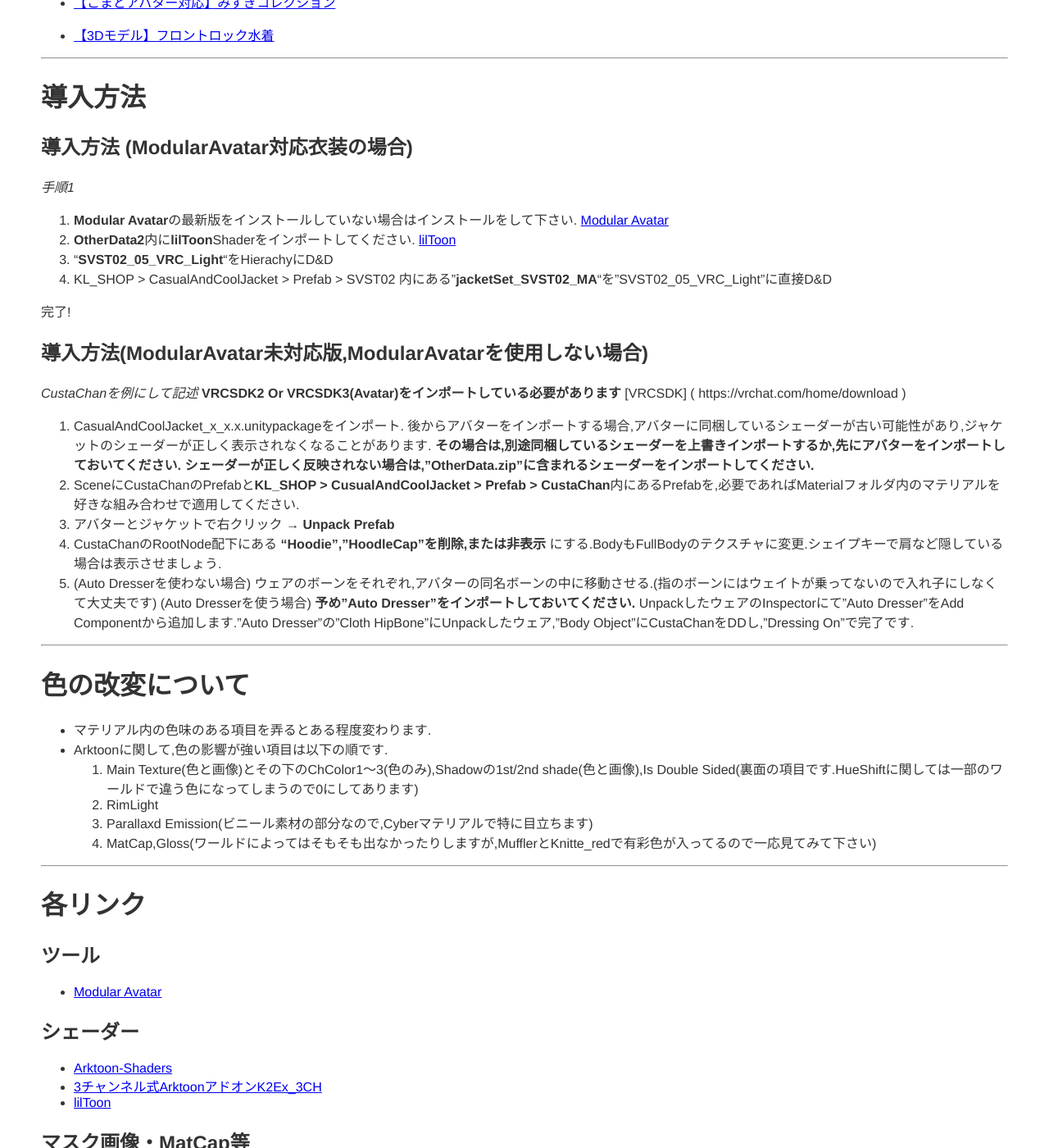
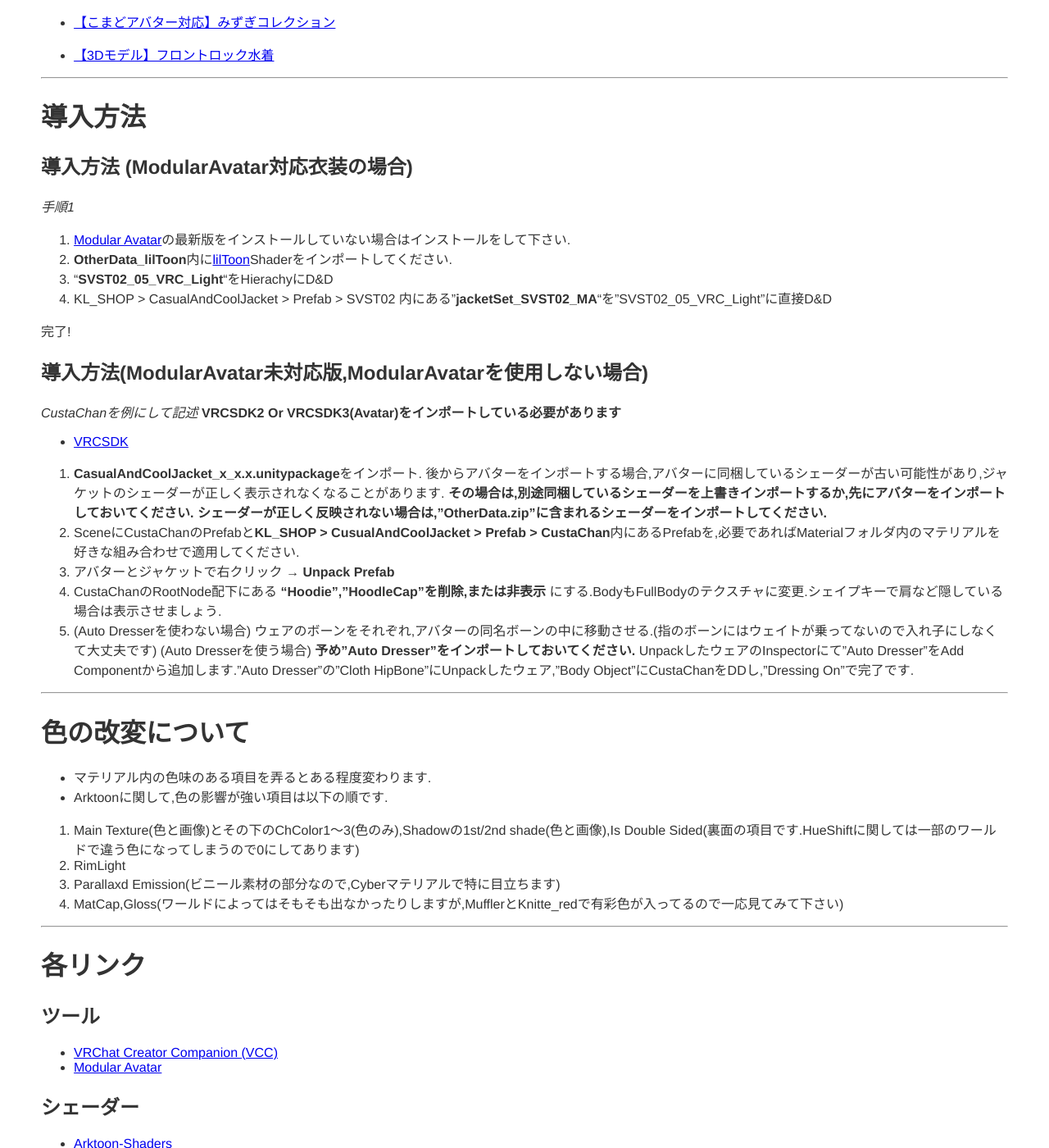
Before and after one commit to KLJP01/CasualAndCoolJacketManual, a Jekyll site: the page built from getting-started.md, in a window 1280 px wide and 1400 px high, scrolled down 2120 px. Shown: the whole window at 82% size. Built offline with Jekyll 4.4.1, drawn with Linux system fonts in a browser that asks for light colours; some of the changed text lies outside the part shown.

Commit message:
:bug: Fix

```diff
--- a/getting-started.md
+++ b/getting-started.md
@@ -10,7 +10,8 @@ title: 商品の説明と導入方法
 ---
 
 # 注意事項
-* ReadMe,Shader等は **OtherData.zip** に含まれています
+* [ VRChat Creator Companion (VCC) ](https://vcc.docs.vrchat.com/),[Modular Avatar]( https://modular-avatar.nadena.dev/ja/ ) を利用してのセットアップを想定して販売しています. (2023/02/19 現在)
+* ReadMe,Shader等は **OtherData.zip(ArktoonShader用)** ,**OtherData_lilToon.zip(lilToon用)** に含まれています
 * マテリアルエラーになる場合は **OtherData** に同梱しているシェーダーをインポートして下さい
 * こちらは**衣装のみ**です.アバターは含まれません.
 * 水着は含まれません.
@@ -80,8 +81,8 @@ ModularAvatar対応版衣装はModularAvatarをご利用ください.
 ## 導入方法 (ModularAvatar対応衣装の場合)
 *手順1*
 
-  1. **Modular Avatar**の最新版をインストールしていない場合はインストールをして下さい. [Modular Avatar]( https://modular-avatar.nadena.dev/ja/ )
-  2. **OtherData2**内に**lilToon**Shaderをインポートしてください. [lilToon]( https://booth.pm/ja/items/3087170 )
+  1. [Modular Avatar]( https://modular-avatar.nadena.dev/ja/ )の最新版をインストールしていない場合はインストールをして下さい.
+  2. **OtherData_lilToon**内に[lilToon]( https://booth.pm/ja/items/3087170 )Shaderをインポートしてください.
   3. "**SVST02_05_VRC_Light**"をHierachyにD&D
   4. KL_SHOP > CasualAndCoolJacket > Prefab > SVST02 内にある"**jacketSet_SVST02_MA**"を"SVST02_05_VRC_Light"に直接D&D
 
@@ -90,9 +91,9 @@ ModularAvatar対応版衣装はModularAvatarをご利用ください.
 ## 導入方法(ModularAvatar未対応版,ModularAvatarを使用しない場合)
 *CustaChanを例にして記述*
 **VRCSDK2 Or VRCSDK3(Avatar)をインポートしている必要があります**
-[VRCSDK] ( https://vrchat.com/home/download )
+ - [VRCSDK]( https://vrchat.com/home/download )
 
-1. CasualAndCoolJacket_x_x.x.unitypackageをインポート.
+1. **CasualAndCoolJacket_x_x.x.unitypackage**をインポート.
    後からアバターをインポートする場合,アバターに同梱しているシェーダーが古い可能性があり,ジャケットのシェーダーが正しく表示されなくなることがあります.
    **その場合は,別途同梱しているシェーダーを上書きインポートするか,先にアバターをインポートしておいてください.**
    **シェーダーが正しく反映されない場合は,"OtherData.zip"に含まれるシェーダーをインポートしてください.**
@@ -105,8 +106,9 @@ ModularAvatar対応版衣装はModularAvatarをご利用ください.
 ---
 
 # 色の改変について
- - マテリアル内の色味のある項目を弄るとある程度変わります.
-  - Arktoonに関して,色の影響が強い項目は以下の順です.
+   - マテリアル内の色味のある項目を弄るとある程度変わります.
+   - Arktoonに関して,色の影響が強い項目は以下の順です.
+
    1. Main Texture(色と画像)とその下のChColor1～3(色のみ),Shadowの1st/2nd shade(色と画像),Is Double Sided(裏面の項目です.HueShiftに関しては一部のワールドで違う色になってしまうので0にしてあります)
    2. RimLight
    3. Parallaxd Emission(ビニール素材の部分なので,Cyberマテリアルで特に目立ちます)
@@ -117,6 +119,7 @@ ModularAvatar対応版衣装はModularAvatarをご利用ください.
 # 各リンク
 
 ## ツール
+ - [ VRChat Creator Companion (VCC) ](https://vcc.docs.vrchat.com/)
  - [Modular Avatar]( https://modular-avatar.nadena.dev/ja/ )
 
 ## シェーダー
```
